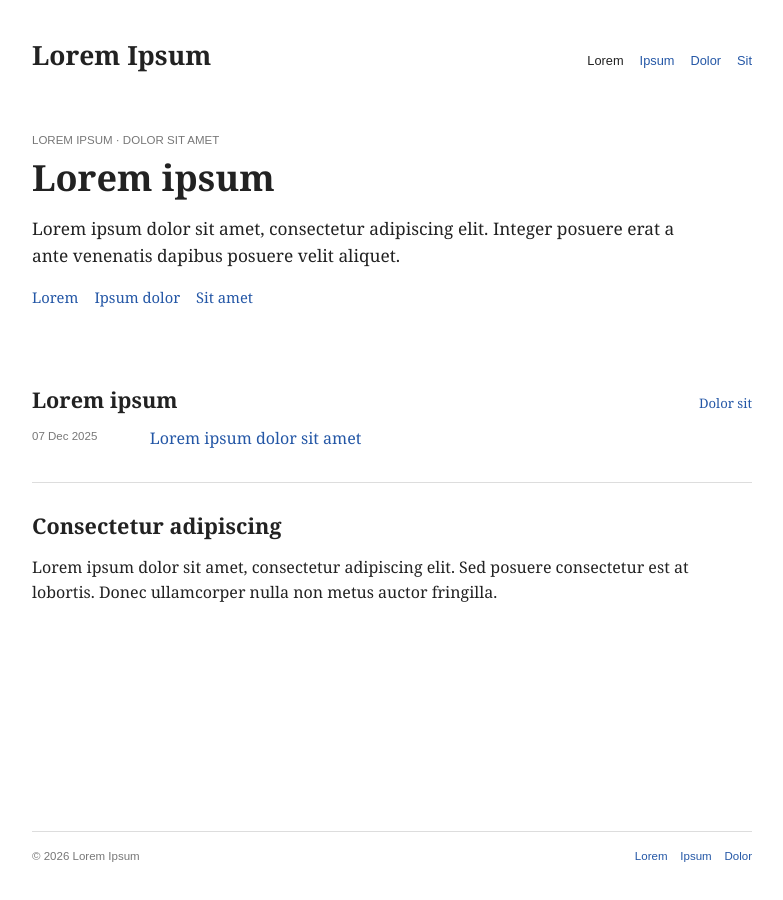
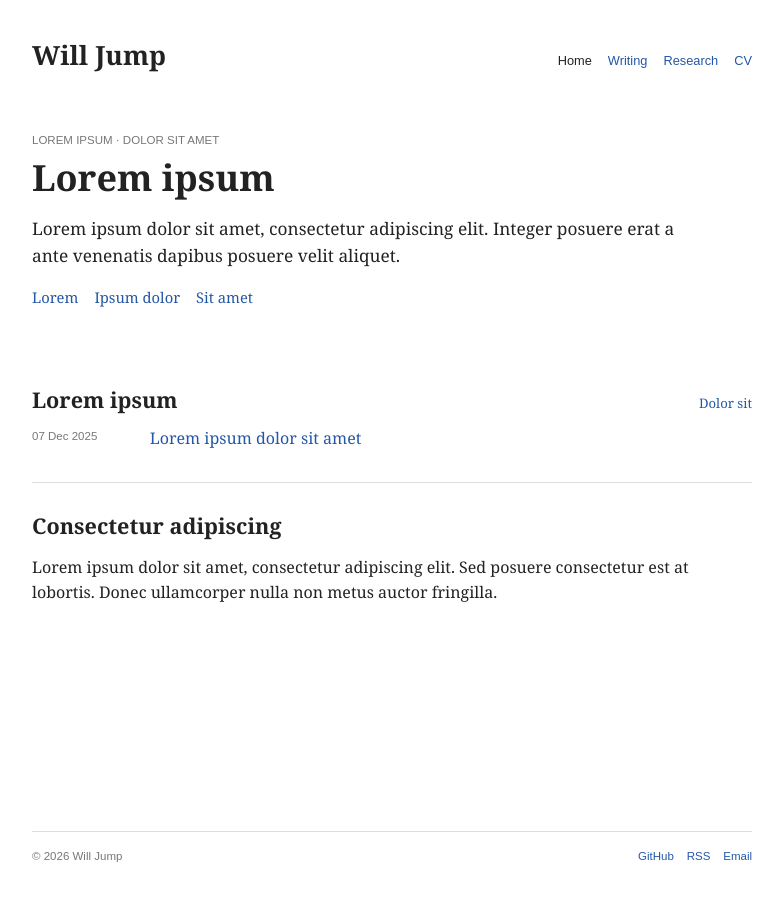
Before and after one commit to WontJump/WontJump.github.io, a Jekyll site: the page built from index.md, in a window 1280 px wide. Shown: the whole page, without its empty margins (248-1031 px from the left). Built offline with Jekyll 4.4.1, drawn with Linux system fonts in a browser that asks for light colours.

Commit message:
Restore navigation labels and bust asset cache

```diff
--- a/_config.yml
+++ b/_config.yml
@@ -1,4 +1,4 @@
-title: Lorem Ipsum
+title: Will Jump
 description: Lorem ipsum dolor sit amet, consectetur adipiscing elit.
 url: "https://wontjump.github.io"
 baseurl: ""
@@ -6,7 +6,7 @@ lang: en-GB
 timezone: Asia/Singapore
 
 author:
-  name: Lorem Ipsum
+  name: Will Jump
   email: jumpwillem@gmail.com
   github: WontJump
 
--- a/_layouts/default.html
+++ b/_layouts/default.html
@@ -4,20 +4,20 @@
     <meta charset="utf-8">
     <meta name="viewport" content="width=device-width, initial-scale=1">
     {% seo %}
-    <link rel="stylesheet" href="{{ '/assets/css/style.css' | relative_url }}">
+    <link rel="stylesheet" href="{{ '/assets/css/style.css' | relative_url }}?v={{ site.time | date: '%s' }}">
     <link rel="alternate" type="application/atom+xml" title="{{ site.title }}" href="{{ '/feed.xml' | relative_url }}">
     {% if page.math %}{% include math.html %}{% endif %}
   </head>
   <body>
-    <a class="skip-link" href="#content">Lorem ipsum</a>
+    <a class="skip-link" href="#content">Skip to content</a>
     <header class="site-header">
       <div class="shell header-inner">
         <a class="site-name" href="{{ '/' | relative_url }}">{{ site.title }}</a>
         <nav aria-label="Primary navigation">
-          <a href="{{ '/' | relative_url }}"{% if page.url == '/' %} aria-current="page"{% endif %}>Lorem</a>
-          <a href="{{ '/writing/' | relative_url }}"{% if page.url contains '/writing/' %} aria-current="page"{% endif %}>Ipsum</a>
-          <a href="{{ '/research/' | relative_url }}"{% if page.url == '/research/' %} aria-current="page"{% endif %}>Dolor</a>
-          <a href="{{ '/cv/' | relative_url }}"{% if page.url == '/cv/' %} aria-current="page"{% endif %}>Sit</a>
+          <a href="{{ '/' | relative_url }}"{% if page.url == '/' %} aria-current="page"{% endif %}>Home</a>
+          <a href="{{ '/writing/' | relative_url }}"{% if page.url contains '/writing/' %} aria-current="page"{% endif %}>Writing</a>
+          <a href="{{ '/research/' | relative_url }}"{% if page.url == '/research/' %} aria-current="page"{% endif %}>Research</a>
+          <a href="{{ '/cv/' | relative_url }}"{% if page.url == '/cv/' %} aria-current="page"{% endif %}>CV</a>
         </nav>
       </div>
     </header>
@@ -28,11 +28,11 @@
 
     <footer class="site-footer">
       <div class="shell footer-inner">
-        <p>© {{ 'now' | date: '%Y' }} Lorem Ipsum</p>
+        <p>© {{ 'now' | date: '%Y' }} Will Jump</p>
         <div>
-          <a href="https://github.com/{{ site.author.github }}">Lorem</a>
-          <a href="{{ '/feed.xml' | relative_url }}">Ipsum</a>
-          <a href="mailto:{{ site.author.email }}">Dolor</a>
+          <a href="https://github.com/{{ site.author.github }}">GitHub</a>
+          <a href="{{ '/feed.xml' | relative_url }}">RSS</a>
+          <a href="mailto:{{ site.author.email }}">Email</a>
         </div>
       </div>
     </footer>
--- a/_layouts/post.html
+++ b/_layouts/post.html
@@ -3,7 +3,7 @@ layout: default
 ---
 <article class="post h-entry">
   <header class="post-header">
-    <a class="back-link" href="{{ '/writing/' | relative_url }}">← Lorem ipsum</a>
+    <a class="back-link" href="{{ '/writing/' | relative_url }}">← Writing</a>
     <h1 class="p-name">{{ page.title }}</h1>
     <time class="dt-published" datetime="{{ page.date | date_to_xmlschema }}">{{ page.date | date: "%d %B %Y" }}</time>
   </header>
```
